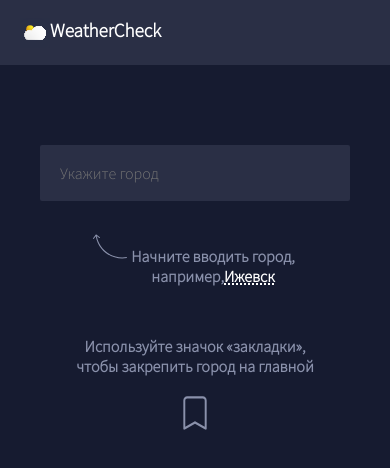
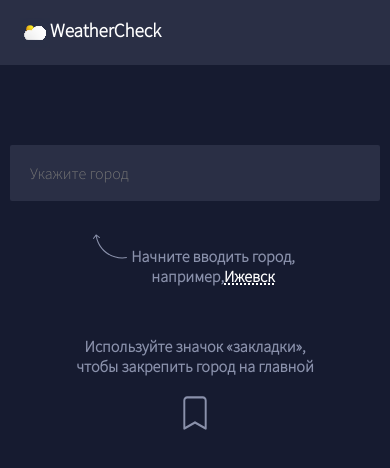
Before and after one commit to Cthulhu-tech/natnet_task_2, a React (Create React App) app: page / in a window 390 px wide. Shown: the top 468 px of the page. Built offline with nearby package versions, Linux system fonts and the light colour scheme.

Commit message:
css media add

```diff
--- a/src/page/homePage/homeStyle.scss
+++ b/src/page/homePage/homeStyle.scss
@@ -188,3 +188,41 @@
     width: clamp(160px,100%,250px);
 
 }
+
+@media screen and (max-width: 576px) {
+
+    .section-home__input{
+
+        width: calc(100% - 60px);
+
+    }
+
+    .container-favorite__link{
+
+        margin: 10px;
+
+    }
+
+    .container-favorite{
+
+        gap: 0;
+        margin: 0;
+        width: 100%;
+
+    }
+
+    .container-favorite__temperature{
+
+        padding: 0px;
+
+    }
+
+    .container-favorite__link{
+
+        width: 160px;
+        min-width: 160px;
+        align-items: center;
+
+    }
+
+}
--- a/src/style/global.scss
+++ b/src/style/global.scss
@@ -76,3 +76,12 @@
     min-height: 130px;
 
 }
+@media screen and (max-width: 576px) {
+
+    .main{
+
+        width: 100%;
+
+    }
+
+}
```
